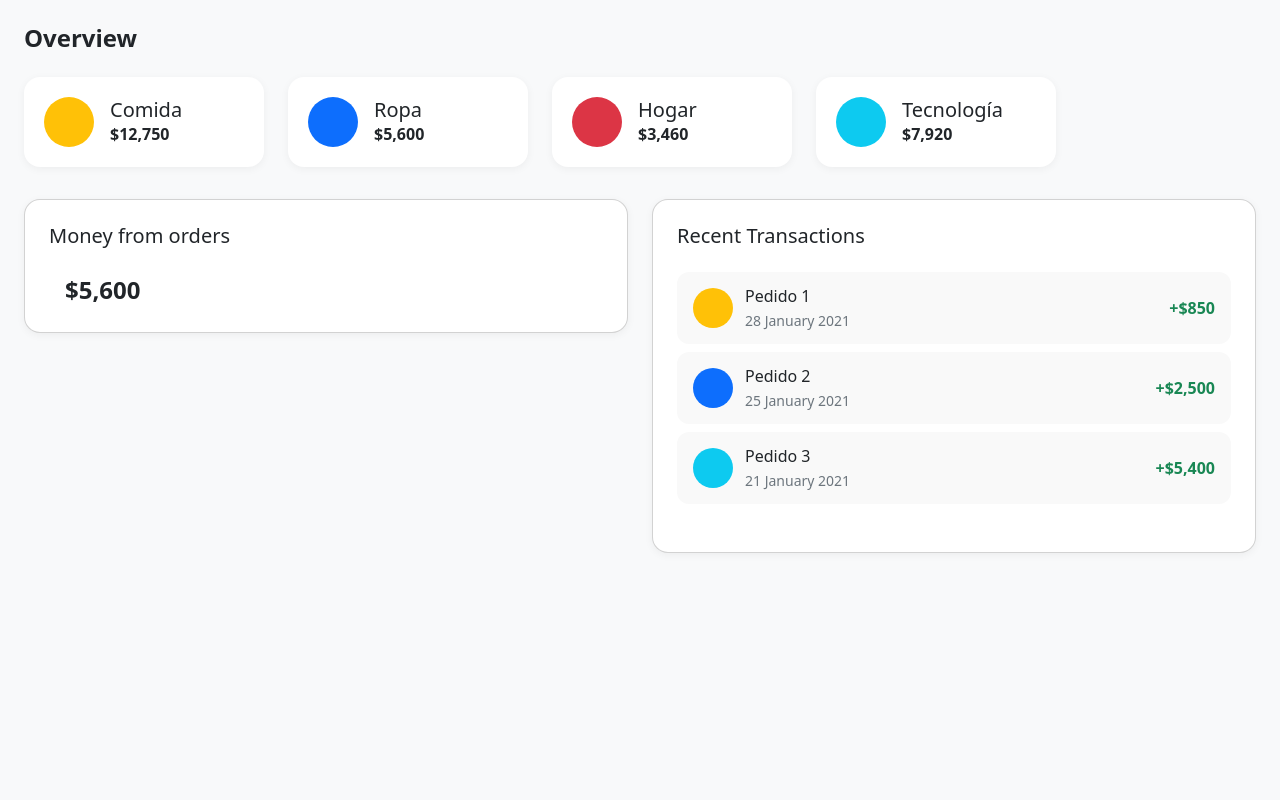
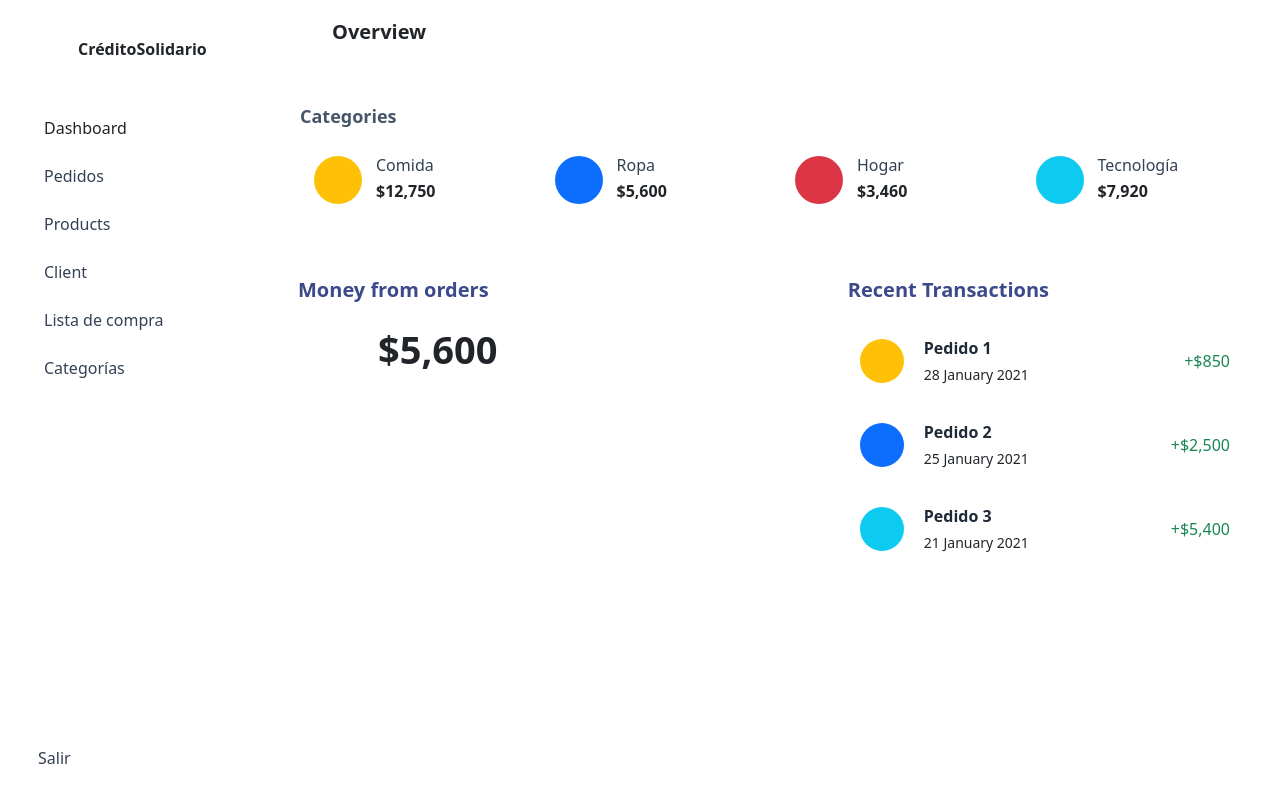
Before and after one commit to Gabriel-Perez-Marquez/credito-solitario-web, an Angular app: page /dashboard in a window 1280 px wide. Built offline with nearby package versions, Linux system fonts and the light colour scheme.

Commit message:
Avances html dashboard

```diff
--- a/src/app/pages/dashboard-page/dashboard-page.css
+++ b/src/app/pages/dashboard-page/dashboard-page.css
@@ -1,113 +1,207 @@
-.dashboard-container {
-  padding: 1.5rem;
-  background-color: #f8f9fa;
-  min-height: 100vh;
+:root{
+  --bg: #f4f5f8;
+  --panel: #ffffff;
+  --text: #1e1f25;
+  --muted: #6b7280;
+  --border: #e6e8ef;
+  --primary: #4c63d2;
+  --primary-100: #e9edff;
+  --warning-100: #fff3c8;
+  --danger-100: #ffe1e7;
+  --info-100: #d9f3f7;
+  --radius: 16px;
+  --shadow: 0 2px 6px rgba(0,0,0,.05), 0 8px 24px rgba(0,0,0,.06);
 }
 
-.section-title {
-  font-weight: 600;
-  margin-bottom: 1.5rem;
+*{ box-sizing:border-box; }
+html,body{ height:100%; }
+body{
+  margin:0;
+  font-family: ui-sans-serif, system-ui, -apple-system, Segoe UI, Roboto, Helvetica, Arial, "Apple Color Emoji","Segoe UI Emoji";
+  color:var(--text);
+  background:var(--bg);
 }
 
-.categories {
-  display: flex;
-  flex-wrap: wrap;
-  gap: 1.5rem;
+/* Sidebar */
+.sidebar{
+  position:fixed;
+  inset:0 auto 0 0;
+  width:260px;
+  background:var(--panel);
+  border-right:1px solid var(--border);
+  display:flex;
+  flex-direction:column;
+  padding:20px 14px;
+  z-index:1000;
+}
+.brand{
+  display:flex;
+  align-items:center;
+  gap:12px;
+  padding:8px 10px 18px;
+  border-bottom:1px solid var(--border);
+  margin-bottom:8px;
+}
+.brand-logo{
+  width:42px;height:42px;border-radius:50%;
+  background:var(--primary-100);
+  display:grid;place-items:center;color:var(--primary);
+  font-size:22px;
+}
+.brand-name{ font-weight:700; }
+
+.menu{
+  display:flex;flex-direction:column;
+  padding:10px 6px;gap:4px;overflow:auto;
+}
+.menu-item{
+  display:flex;align-items:center;gap:12px;
+  padding:10px 12px;border-radius:10px;color:#334155;
+  text-decoration:none;font-weight:500;
+}
+.menu-item i{ font-size:18px; }
+.menu-item:hover{ background:#f2f4f8; }
+.menu-item.active{
+  color:var(--primary);
+  background:var(--primary-100);
+}
+.sidebar-footer{
+  margin-top:auto;border-top:1px solid var(--border);padding-top:10px;
 }
 
-.category-card {
-  background: #fff;
-  border-radius: 1rem;
-  box-shadow: 0 2px 8px rgba(0,0,0,0.05);
-  display: flex;
-  align-items: center;
-  gap: 1rem;
-  padding: 1.25rem;
-  flex: 1 1 200px;
-  max-width: 240px;
-  transition: transform 0.2s;
+/* Main layout */
+.main{
+  margin-left:260px;
+  min-height:100vh;
+  display:flex;flex-direction:column;
+}
+.topbar{
+  height:64px;background:var(--panel);
+  border-bottom:1px solid var(--border);
+  display:flex;align-items:center;gap:12px;
+  padding:0 20px;
+  position:sticky;top:0;z-index:500;
+}
+.topbar h1{
+  font-size:20px;margin:0;font-weight:700;
+}
+.menu-toggle{
+  display:none; /* visible en móvil */
+  background:var(--panel); border:1px solid var(--border);
+  border-radius:10px; width:40px;height:40px;
+  display:inline-grid; place-items:center; font-size:20px;
 }
 
-.category-card:hover {
-  transform: translateY(-3px);
+.content{
+  width:100%;
+  max-width:1280px;
+  margin:24px auto;
+  padding:0 20px 40px;
+  display:flex;flex-direction:column;gap:24px;
 }
 
-.category-card .icon {
-  width: 50px;
-  height: 50px;
-  border-radius: 50%;
-  color: white;
-  display: flex;
-  align-items: center;
-  justify-content: center;
-  font-size: 1.4rem;
+/* Tarjetas y grillas */
+.card{
+  background:var(--panel);
+  border:1px solid var(--border);
+  border-radius:var(--radius);
+  box-shadow:var(--shadow);
+  padding:18px 18px;
 }
 
-.category-card .info h5 {
-  margin: 0;
-  font-weight: 500;
+.section-title{
+  margin:0 0 14px 2px;
+  color:#475569;
+  font-size:18px;
+  font-weight:700;
 }
 
-.category-card .info p {
-  margin: 0;
-  font-size: 1rem;
-  font-weight: 600;
+.categories{
+  display:grid;
+  grid-template-columns: repeat(4, minmax(190px, 1fr));
+  gap:18px;
+}
+.category-card{
+  display:flex;align-items:center;gap:14px;
+  background:#fff;border:1px solid var(--border);
+  border-radius:14px;padding:14px 16px;
+}
+.category-card .icon{
+  width:48px;height:48px;border-radius:50%;
+  display:grid;place-items:center;font-size:22px;color:#344054;
+}
+.category-card .info h5{ margin:0 0 4px; font-size:16px; color:#334155; }
+.category-card .info p{ margin:0; font-weight:700; }
+
+/* Colores utilitarios */
+.bg-warning{ background:var(--warning-100); }
+.bg-primary{ background:var(--primary-100); color:var(--primary); }
+.bg-danger{ background:var(--danger-100); }
+.bg-info{ background:var(--info-100); }
+.bg-primary-soft{ background:var(--primary-100); }
+.text-success{ color:#13a46b; }
+.text-primary{ color:var(--primary); }
+
+/* Grid inferior */
+.grid-2{
+  display:grid; gap:24px;
+  grid-template-columns: 1.1fr 0.9fr;
+}
+.card-title{
+  margin:0 0 6px;
+  color:#3c4a8b;
+  font-weight:700;
 }
 
-.lower-section {
-  margin-top: 2rem;
+.money-card .money-value{
+  display:flex; align-items:center; gap:16px;
+  margin-top:10px;
+}
+.money-card .icon.xl{
+  width:64px;height:64px;border-radius:50%;
+  display:grid;place-items:center;font-size:30px;
+}
+.money-card .amount{
+  font-size:38px; font-weight:800;
 }
 
-.money-card, .recent-card {
-  background: #fff;
-  border-radius: 1rem;
-  box-shadow: 0 2px 8px rgba(0,0,0,0.05);
-  padding: 1.5rem;
+/* Recent list */
+.list-unstyled{ list-style:none; padding:0; margin:0; }
+.transaction{
+  display:grid;
+  grid-template-columns: 52px 1fr auto;
+  align-items:center;
+  gap:12px;
+  padding:12px;
+  border:1px solid var(--border);
+  border-radius:12px;
+  background:#fff;
 }
+.transaction + .transaction{ margin-top:10px; }
+.transaction .icon{
+  width:44px;height:44px;border-radius:50%;
+  display:grid;place-items:center;font-size:20px;
+}
+.transaction .details .title{
+  display:block;font-weight:600;margin-bottom:2px;color:#1f2937;
+}
+.transaction small{ color:var(--muted); }
 
-.money-value {
-  display: flex;
-  align-items: center;
-  gap: 1rem;
-  margin-top: 1rem;
-  font-size: 1.5rem;
-  font-weight: bold;
+/* Responsive */
+@media (max-width: 1100px){
+  .categories{ grid-template-columns: repeat(2, minmax(190px, 1fr)); }
+  .grid-2{ grid-template-columns: 1fr; }
 }
-
-.transaction {
-  display: flex;
-  align-items: center;
-  justify-content: space-between;
-  background: #f9f9f9;
-  border-radius: 0.75rem;
-  padding: 0.75rem 1rem;
-  margin-bottom: 0.5rem;
+@media (max-width: 900px){
+  .main{ margin-left:0; }
+  .sidebar{
+    transform: translateX(-100%);
+    transition: transform .25s ease;
+  }
+  .sidebar.open{ transform: translateX(0); }
+  .topbar .menu-toggle{ display:inline-grid; }
+  /* cubre debajo cuando el sidebar está abierto */
+  body.showing-sidebar::after{
+    content:""; position:fixed; inset:0; background:rgba(0,0,0,.25); z-index:900;
+  }
 }
-
-.transaction .icon {
-  width: 40px;
-  height: 40px;
-  border-radius: 50%;
-  color: white;
-  display: flex;
-  align-items: center;
-  justify-content: center;
-}
-
-.transaction .details {
-  flex-grow: 1;
-  margin-left: 0.75rem;
-}
-
-.transaction .title {
-  font-weight: 500;
-  display: block;
-}
-
-.transaction small {
-  color: #6c757d;
-}
-
-.amount {
-  font-weight: 600;
-}
--- a/src/app/pages/dashboard-page/dashboard-page.html
+++ b/src/app/pages/dashboard-page/dashboard-page.html
@@ -1,6 +1,59 @@
-<div class="dashboard-container">
-  <div class="overview-section">
-    <h4 class="section-title">Overview</h4>
+ <!-- Sidebar fijo -->
+    <aside class="sidebar">
+      <div class="brand">
+        <div class="brand-logo">
+          <i class="bi bi-handshake"></i>
+        </div>
+        <span class="brand-name">CréditoSolidario</span>
+      </div>
+
+      <nav class="menu">
+        <a class="menu-item active" href="#">
+          <i class="bi bi-speedometer2"></i>
+          <span>Dashboard</span>
+        </a>
+        <a class="menu-item" href="#">
+          <i class="bi bi-card-checklist"></i>
+          <span>Pedidos</span>
+        </a>
+        <a class="menu-item" href="#">
+          <i class="bi bi-box-seam"></i>
+          <span>Products</span>
+        </a>
+        <a class="menu-item" href="#">
+          <i class="bi bi-person"></i>
+          <span>Client</span>
+        </a>
+        <a class="menu-item" href="#">
+          <i class="bi bi-cart3"></i>
+          <span>Lista de compra</span>
+        </a>
+        <a class="menu-item" href="#">
+          <i class="bi bi-funnel"></i>
+          <span>Categorías</span>
+        </a>
+      </nav>
+
+      <div class="sidebar-footer">
+        <a class="menu-item" href="#">
+          <i class="bi bi-box-arrow-left"></i>
+          <span>Salir</span>
+        </a>
+      </div>
+    </aside>
+
+    <!-- Contenido principal -->
+    <main class="main">
+      <header class="topbar">
+        <button class="menu-toggle" aria-label="Abrir menú">
+          <i class="bi bi-list"></i>
+        </button>
+        <h1>Overview</h1>
+      </header>
+
+      <div class="content">
+        <section class="overview-section card">
+          <h4 class="section-title">Categories</h4>
 
           <div class="categories">
             <div class="category-card comida">
@@ -43,25 +96,26 @@
               </div>
             </div>
           </div>
+        </section>
+
+        <section class="grid-2">
+          <div class="card money-card">
+            <h5 class="card-title">Money from orders</h5>
+            <div class="money-value">
+              <div class="icon xl bg-primary-soft">
+                <i class="bi bi-hand-thumbs-up text-primary"></i>
               </div>
-
-  <div class="lower-section row">
-    <div class="col-md-6">
-      <div class="card money-card">
-        <h5>Money from orders</h5>
-        <div class="money-value">
-          <i class="bi bi-hand-thumbs-up text-primary"></i>
-          <span>$5,600</span>
-        </div>
+              <span class="amount">$5,600</span>
             </div>
           </div>
 
-    <div class="col-md-6">
           <div class="card recent-card">
-        <h5>Recent Transactions</h5>
+            <h5 class="card-title">Recent Transactions</h5>
             <ul class="list-unstyled mt-3">
               <li class="transaction">
-            <div class="icon bg-warning"><i class="bi bi-credit-card"></i></div>
+                <div class="icon bg-warning">
+                  <i class="bi bi-credit-card"></i>
+                </div>
                 <div class="details">
                   <span class="title">Pedido 1</span>
                   <small>28 January 2021</small>
@@ -69,7 +123,9 @@
                 <span class="amount text-success">+$850</span>
               </li>
               <li class="transaction">
-            <div class="icon bg-primary"><i class="bi bi-paypal"></i></div>
+                <div class="icon bg-primary">
+                  <i class="bi bi-paypal"></i>
+                </div>
                 <div class="details">
                   <span class="title">Pedido 2</span>
                   <small>25 January 2021</small>
@@ -77,7 +133,9 @@
                 <span class="amount text-success">+$2,500</span>
               </li>
               <li class="transaction">
-            <div class="icon bg-info"><i class="bi bi-cash-coin"></i></div>
+                <div class="icon bg-info">
+                  <i class="bi bi-cash-coin"></i>
+                </div>
                 <div class="details">
                   <span class="title">Pedido 3</span>
                   <small>21 January 2021</small>
@@ -86,6 +144,6 @@
               </li>
             </ul>
           </div>
+        </section>
       </div>
-  </div>
-</div>
+    </main>
```
Lines whose indentation alone changed are shown as unchanged.
